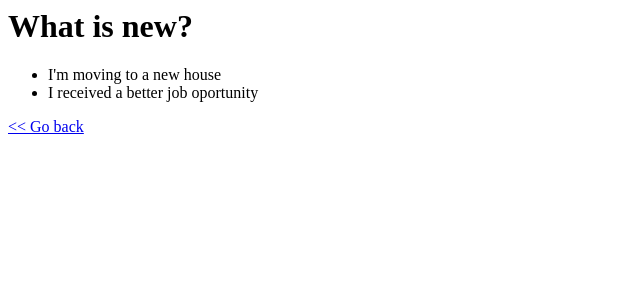
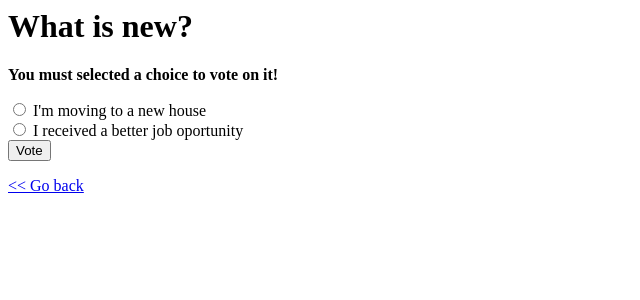
Before and after one commit to JeanBarbosa27/django_tutorial_with_clever_programmer, a Django app: page /polls/1/vote in a window 1280 px wide. Shown: the top 300 px of the page, without its empty margins (0-640 px from the left). Run offline with Django 3.2, Linux system fonts and the light colour scheme; data comes from the database, SQL or seed files in the repository; both versions use the stored data as it was after the commit.

Commit message:
Following part 4 with views as methods

```diff
--- a/src/polls/templates/polls/detail.html
+++ b/src/polls/templates/polls/detail.html
@@ -1,7 +1,17 @@
 <h1>{{question}}</h1>
-<ul>
+
+{% if error_message %}
+<p><strong>{{error_message}}</strong></p>
+{% endif %}
+
+<form action="{% url 'polls:vote' question.id %}" method="post">
+    {% csrf_token %}
     {% for choice in question.choice_set.all %}
-    <li>{{choice}}</li>
+    <input type="radio" required="required" name="choice" id="choice_{{forloop.counter}}" value="{{choice.id}}"/>
+    <label for="choice_{{forloop.counter}}">{{choice}}</label>
+    <br />
     {% endfor %}
-</ul>
+    <input type="submit" value="Vote" />
+</form>
+
 <p><a href="{% url 'polls:index' %}">&lt;&lt; Go back</a></p>
--- a/src/polls/urls.py
+++ b/src/polls/urls.py
@@ -8,5 +8,5 @@ urlpatterns = [
     path('', index, name='index'),
     path('<int:question_id>/', detail, name='detail'),
     path('<int:question_id>/vote', vote, name='vote'),
-    path('<int:question_id>/results', results, name='resuts'),
+    path('<int:question_id>/results', results, name='results'),
 ]
--- a/src/polls/views.py
+++ b/src/polls/views.py
@@ -1,7 +1,8 @@
-from django.http import HttpResponse, Http404
+from django.http import HttpResponse, HttpResponseRedirect, Http404
 from django.shortcuts import get_object_or_404, render
+from django.urls import reverse
 
-from .models import Question
+from .models import Choice, Question
 
 def index(request):
     latest_question_list = Question.objects.order_by('-pub_date')
@@ -22,9 +23,24 @@ def detail(request, question_id):
 
 def vote(request, question_id):
     question = get_object_or_404(Question, pk=question_id)
-    context = { 'question': question }
-    return render(request, 'polls/detail.html', context)
+    try:
+        selected_choice = question.choice_set.get(pk=request.POST['choice'])
+        selected_choice.votes += 1
+        selected_choice.save()
+
+        return HttpResponseRedirect(reverse('polls:results', args=(question_id,)))
+
+    except (KeyError, Choice.DoesNotExist):
+        context = {
+            'question': question,
+            'error_message': "You must selected a choice to vote on it!"
+        }
+
+        return render(request, 'polls/detail.html', context)
+
 
 def results(request, question_id):
-    response = "You're seeing results for question %s."
-    return HttpResponse(response % question_id)
+    question = get_object_or_404(Question, pk=question_id)
+    context = { 'question': question }
+
+    return render(request, 'polls/results.html', context)
```
Also changed, not shown: src/polls/templates/polls/results.html (added, +8 -0 lines), src/db.sqlite3.
